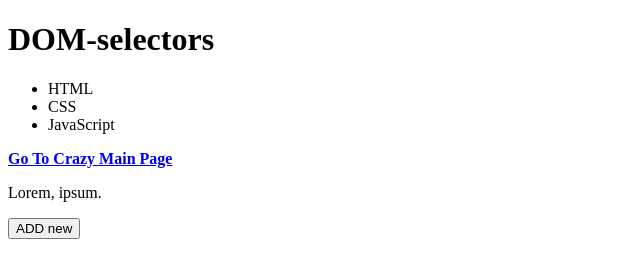
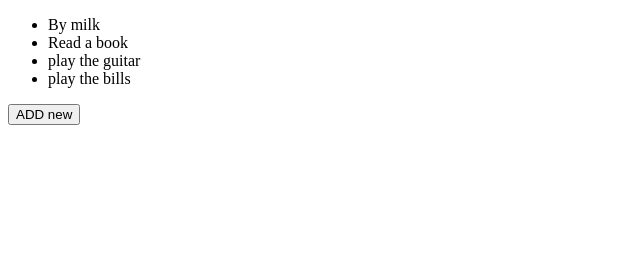
Before and after one commit to NoirMind/Homework-JS, a plain HTML site: page index.html in a window 1280 px wide. Shown: the whole page, without its empty margins (0-640 px from the left). Drawn offline with Linux system fonts and the light colour scheme.

Commit message:
qachon tugaydi bu aaaaaaaaaaaaaaaaaaaaaaa

```diff
--- a/app.js
+++ b/app.js
@@ -1251,7 +1251,38 @@
 //     ol.innerHTML += `<li>${name}</li>`
 // })
 
-const an = document.querySelector('a')
-console.log(an.getAttribute('href'));
-an.innerHTML = "<b>Go To Crazy Main Page</b>"
-an.setAttribute('href', 'https://www.monsterenergy.com')
+// const an = document.querySelector('a')
+// console.log(an.getAttribute('href'));
+// an.innerHTML = "<b>Go To Crazy Main Page</b>"
+// an.setAttribute('href', 'https://www.monsterenergy.com')
+
+// const doc = document.querySelector('p')
+// doc.classList.remove("error")
+// doc.classList.add("fuck")
+
+// const parag = document.querySelectorAll('.parag p')
+
+// parag.forEach((item) => {
+//     if(item.textContent.includes("error")){
+//         item.classList.add('error')
+//     }
+//     else if(item.textContent.includes("success")){
+//         item.classList.add('success')
+//     }
+//     else{
+//         item.classList.add('noth')
+//     }
+// })
+
+// const article = document.querySelector('article')
+// Array.from(article.children).forEach((child) => {
+//     if(child.includes('Lorem')){
+//         child.classList.add('lorem')
+//     }
+// })
+
+const btn = document.querySelector('#click-btn')
+btn.addEventListener('click', function () {
+    console.log("Button bosildi!");
+
+})
--- a/index.html
+++ b/index.html
@@ -6,20 +6,12 @@
     <title>Document</title>
 </head>
 <body>
-    <h1 id="title">DOM-selectors</h1>
-
     <ul>
-        <li class="list-item">HTML</li>
-        <li class="list-item">CSS</li>
-        <li class="list-item">JavaScript</li>
+        <li>By milk</li>
+        <li>Read a book</li>
+        <li>play the guitar</li>
+        <li>play the bills</li>
     </ul>
-
-    <ol class="people-list"></ol>
-
-    <a href="https://www.google.com">Go To Google Main Page</a>
-
-    <p class="error">Lorem, ipsum.</p>
-
     <button id="click-btn">ADD new</button>
     <script src="app.js"></script>
 </body>
```
